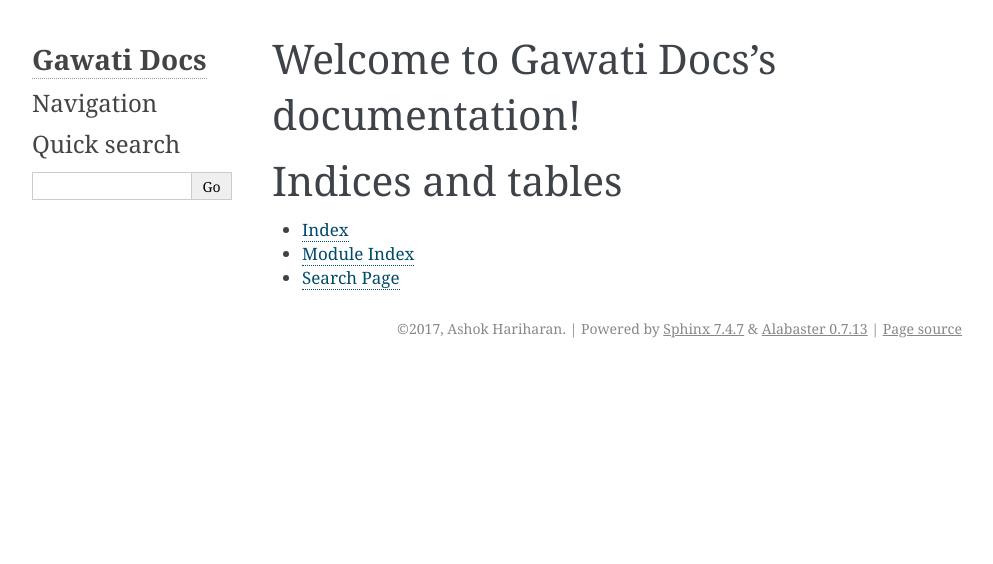
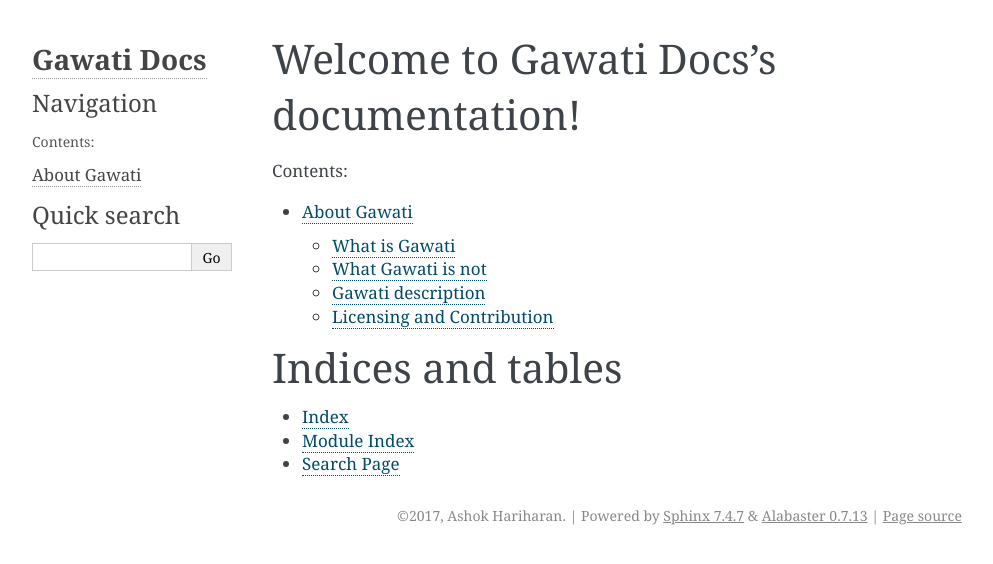
Before and after one commit to gawati/gawati-docs, a Sphinx documentation site: the page built from docs/source/index.rst, in a window 1280 px wide. Shown: the top 564 px of the page, without its empty margins (148-1141 px from the left). Built offline with Sphinx 7.4.7, drawn with Linux system fonts in a browser that asks for light colours; part of the change alters nothing that is shown.

Commit message:
Adding about gawati page

```diff
--- /dev/null
+++ b/docs/source/AboutGawati.rst
@@ -0,0 +1,41 @@
+About Gawati
+############
+
+What is Gawati
+**************
+
+Gawati is an open source document library in the sense of a document and metadata repository with web based access.
+In its initial version 1.0 its interfaces will concentrate on legal documentation as it is implemented as an open source project for the `African Law Library`_.
+
+
+What Gawati is not
+******************
+
+Gawati in version 1.0 is not going to be equipped with lend/borrow or customer management components. However we think it's well suited to extend it in that regard.
+
+
+Gawati description
+******************
+
+For the enduser, Gawati allows to search a large library of documents in an intuitive and flexible way.
+It will support the users providing context to search results so they can identify document relationships, for example different translations, editions, versions or validity over time.
+
+For data maintenance it provides workflows for professional data entry services, individuals as well as community involvement using role based permissioning.
+Using synchronisation capabilities, different parties can join their efforts and build upon each others work.
+
+For the librarian Gawati is an entity-relationship based `FRBR`_ metadata and document storage, search engine and browser.
+The metadata is extended with full `Akoma Ntoso`_ support for legal document management.
+
+
+Licensing and Contribution
+**************************
+
+Gawati source code is licensed under `AGPLv3`_.
+For including your source code contribution we will have to ask you to for a contribution agreement which you can find in the `Introduction for Developers <DeveloperIntro>`_.
+
+
+
+.. _African Law Library: http://www.africanlawlibrary.net
+.. _AGPLv3: https://tldrlegal.com/license/gnu-affero-general-public-license-v3-(agpl-3.0)
+.. _Akoma Ntoso: https://en.wikipedia.org/wiki/Akoma_Ntoso
+.. _FRBR: https://en.wikipedia.org/wiki/Functional_Requirements_for_Bibliographic_Records
--- a/docs/source/index.rst
+++ b/docs/source/index.rst
@@ -10,7 +10,7 @@ Welcome to Gawati Docs's documentation!
    :maxdepth: 2
    :caption: Contents:
 
-
+   AboutGawati
 
 Indices and tables
 ==================
```
